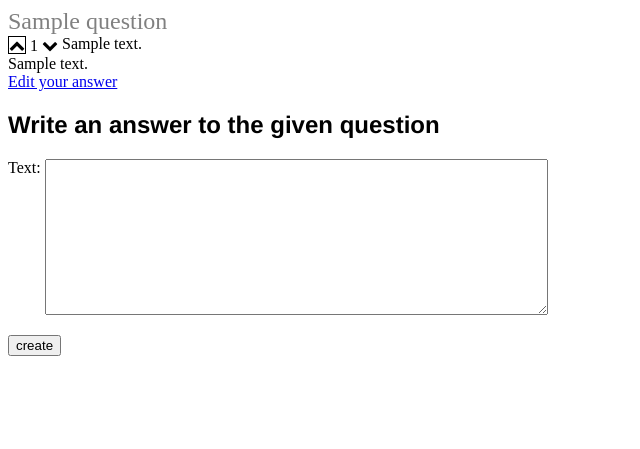
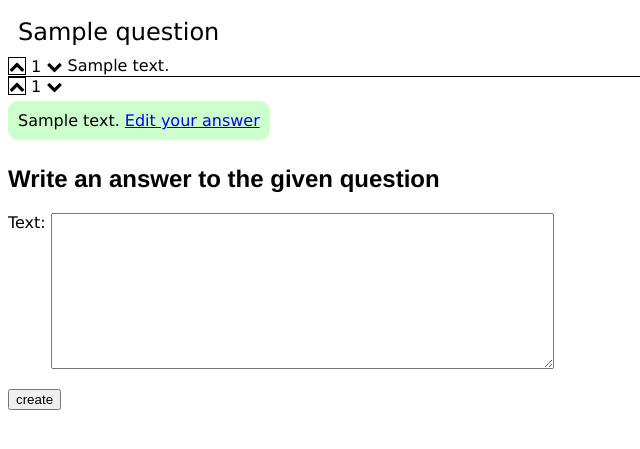
Before and after one commit to polylith/questi, a Django app: page /question/1/ in a window 1280 px wide. Shown: the top 449 px of the page, without its empty margins (0-640 px from the left). Run offline with Django 3.2, Linux system fonts and the light colour scheme; a user stored in the database is signed in; tables that the repository leaves empty hold one stand-in row (values such as "Sample post"); some libraries are stand-ins or nearby versions.

Commit message:
add possibility to vote answers in question_detail view

```diff
--- a/questi/static/questi/css/style.css
+++ b/questi/static/questi/css/style.css
@@ -1,28 +1,35 @@
+body{
+    font-family: "Lucida Sans", sans-serif;
+}
+
 h2{
     font-family: "Helvetica", sans-serif;
 }
 
 /*START Question List*/
 div.question_list .question_item{
-   padding-top:10px;
+    padding-top:10px;
     padding-bottom: 10px;
 }
 
 div.question_list .question_title{
     text-decoration: none;
-    color:grey;
+    color:white;
     font-size: 24px;
 }
 
 div.question_list .question_title:visited{
-    color:grey;
+    color:white;
     font-size: 24px;
 }
 
 div.question_list .question_summary {
     display: inline-block;
     text-align: center;
-    vertical-align: top;
+    vertical-align: middle;
+    padding:10px;
+    background-color: rgba(0,255,0,0.2);
+    margin-right: -5px;
 }
 
 div.question_list .question_summary .votes{
@@ -43,7 +50,21 @@ div.question_list .question_summary .views{
 div.question_list .question_content{
     display: inline-block;
     vertical-align: middle;
+    background-color: #1abc9c;
+    padding: 10px;
+    border-radius: 10px;
+    border: grey 1px solid;
 }
+div.question_list .question_creationtime{
+    font-size: smaller;
+    text-align: right;
+}
+
+div.question_list .question_edit{
+    float: right;
+    text-decoration: none;
+}
+
 /*END Question List*/
 
 /*START Question Create*/
@@ -54,8 +75,12 @@ label[for=id_text]{
 
 /*START Question Detail*/
 div.question_detail .question_title{
-    color:grey;
+    color:black;
     font-size: 24px;
+}
+
+div.question_detail{
+    border-bottom: 1px black solid;
 }
 
 div.question_detail .question_content{
@@ -68,6 +93,24 @@ div.question_detail .question_vote{
     vertical-align: middle;
 }
 
+div.answers .answer_block{
+    display: block;
+}
+
+div.question_detail .question_title{
+    padding: 10px;
+    display: inline-block;
+}
+
+div.answers .answer{
+    background-color: rgba(0, 255, 0, 0.2);
+    margin-bottom: 5px;
+    margin-top: 5px;
+    padding: 10px;
+    display: inline-block;
+    border-radius: 10px;
+}
+
 ul.errorlist{
     color:red;
 }
--- a/questi/templates/questi/question_detail.html
+++ b/questi/templates/questi/question_detail.html
@@ -1,5 +1,6 @@
 {% extends "questi/index.html" %}
 {% load i18n %}
+{% load answer_extra %}
 {% load static %}
 
 {% block extra_head %}
@@ -10,52 +11,57 @@
             var post_data = {'csrfmiddlewaretoken': '{{ csrf_token }}'}
 
             $("div.vote_up").click(function () {
+                var act_element = $(this).parent();
+                var url = $(this).data("link");
+            console.log(url);
                 $.ajax({
                     type: "POST",
-                    url: "/question/{{ question.id }}/vote_up/",
+                    url: url,
                     data: post_data,
                     success: function (data) {
-                        var vote_rate = parseInt($("div.question_vote span").text());
+                        var vote_rate = parseInt(act_element.find("span.rate").text());
                         vote_rate += 1;
                         if (vote_rate == 0) {
                             vote_rate = 1;
                         }
-                        $("div.question_vote span").html(vote_rate);
-                        $("div.vote_down").removeClass("active");
-                        $("div.vote_up").addClass("active");
+                        act_element.find("span.rate").html(vote_rate);
+                        act_element.find("div.vote_down").removeClass("active");
+                        act_element.find("div.vote_up").addClass("active");
                     },
                     error: function (jqXHR, textStatus, errorThrown) {
-                        var vote_rate = parseInt($("div.question_vote span").text());
+                        var vote_rate = parseInt(act_element.find("span.rate").text());
                         vote_rate -= 1;
-                        $("div.question_vote span").html(vote_rate);
-                        $("div.vote_up").removeClass("active");
+                        act_element.find("span.rate").html(vote_rate);
+                        act_element.find("div.vote_up").removeClass("active");
                         alert("{% blocktrans %}Your vote has been deleted{% endblocktrans %}");
                     }
                 });
             })
 
             $("div.vote_down").click(function () {
+                var act_element = $(this).parent();
+                var url = $(this).data("link");
                 $.ajax({
                     type: "POST",
-                    url: "/question/{{ question.id }}/vote_down/",
+                    url: url,
                     data: post_data,
                     success: function (data) {
-                        var vote_rate = parseInt($("div.question_vote span").text());
+                        var vote_rate = parseInt(act_element.find("span.rate").text());
                         vote_rate -= 1;
                         if (vote_rate == 0) {
                             vote_rate = -1;
                         }
-                        $("div.vote_up").removeClass("active");
-                        $("div.vote_down").addClass("active");
-                        $("div.question_vote span").html(vote_rate);
+                        act_element.find("div.vote_up").removeClass("active");
+                        act_element.find("div.vote_down").addClass("active");
+                        act_element.find("span.rate").html(vote_rate);
 
                     },
                     error: function (jqXHR, textStatus, errorThrown) {
-                        var vote_rate = parseInt($("div.question_vote span").text());
+                        var vote_rate = parseInt(act_element.find("span.rate").text());
                         vote_rate += 1;
-                        $("div.question_vote span").html(vote_rate);
-                        $("div.vote_down").removeClass("active");
-                         alert("{% blocktrans %}Your vote has been deleted{% endblocktrans %}");
+                        act_element.find("span.rate").html(vote_rate);
+                        act_element.find("div.vote_down").removeClass("active");
+                        alert("{% blocktrans %}Your vote has been deleted{% endblocktrans %}");
                     }
                 });
             })
@@ -69,13 +75,13 @@
 {% block content %}
     {% if success_text %}{{ success_text }}{% endif %}
     <div class="question_detail">
-        <div class="question_title">
-            {{ question.title }}
+        <div>
+            <span class="question_title">{{ question.title }}</span>
         </div>
         <div class="question_vote">
-            <div class="vote_up fa fa-chevron-up {% if user_vote == 1 %} active {% endif %}"></div>
-            <span>{{ question.get_rate }}</span>
-            <div class="vote_down fa fa-chevron-down {% if user_vote == -1 %} active {% endif %}"></div>
+            <div class="vote_up fa fa-chevron-up {% if user_vote == 1 %} active {% endif %}" data-link="{% url 'question_vote_up' question.id %}"></div>
+            <span class="rate">{{ question.get_rate }}</span>
+            <div class="vote_down fa fa-chevron-down {% if user_vote == -1 %} active {% endif %}" data-link="{% url 'question_vote_down' question.id %}"></div>
         </div>
         <div class="question_content">
             <div class="question_text">
@@ -86,11 +92,19 @@
     <div class="answers">
         <div class="answer_list">
             {% for answer in question.answer_set.all %}
-                <div id="answer_{{ answer.id }}">{{ answer.text }}</div>
-                {% if answer.user == user %}
-                    <div class="answer_edit"><a class="question_title" href="{% url 'answer_update' answer.id %}">
-                        {% blocktrans %}Edit your answer{% endblocktrans %}
-                    </a></div>{% endif %}
+                <div class="answer_block">
+                    <div class="answer_vote">
+                        <div class="vote_up fa fa-chevron-up {% answer_is_vote_up user answer %}" data-link="{% url 'answer_vote_up' question.id  answer.id %}"></div>
+                        <span class="rate">{{ answer.get_rate }}</span>
+                        <div class="vote_down fa fa-chevron-down {% answer_is_vote_down user answer %}" data-link="{% url 'answer_vote_down' question.id  answer.id %}"></div>
+                    </div>
+                    <div class="answer">{{ answer.text }}
+                        {% if answer.user == user %}
+                            <a class="answer_edit" href="{% url 'answer_update' question.id answer.id %}">
+                                {% blocktrans %}Edit your answer{% endblocktrans %}
+                            </a>{% endif %}
+                    </div>
+                </div>
             {% endfor %}
         </div>
         <div class="post_answer">
--- a/questi/templates/questi/question_list.html
+++ b/questi/templates/questi/question_list.html
@@ -27,6 +27,9 @@
                         {{ question.title }}
                     </a>
                     <div class="question_creationtime">{{ question.get_time_as_string }}</div>
+                    <a class="question_edit" href="{% url 'question_update' question.id %}">
+                       {% blocktrans %}Edit{% endblocktrans %}
+                    </a>
                 </div>
             </div>
         {% empty %}
--- /dev/null
+++ b/questi/templatetags/answer_extra.py
@@ -0,0 +1,18 @@
+from django import template
+
+register = template.Library()
+
+
+@register.simple_tag
+def answer_is_vote_up(user, answer):
+    if answer.is_vote_by_user(user) == 1:
+        return "active"
+    else:
+        return ""
+
+@register.simple_tag
+def answer_is_vote_down(user, answer):
+    if answer.is_vote_by_user(user) == -1:
+        return "active"
+    else:
+        return ""
--- a/questi/urls.py
+++ b/questi/urls.py
@@ -6,8 +6,10 @@ urlpatterns = [
     url(r'^question/create/$', views.create_question, ),
     url(r'^questions/$', QuestionListView.as_view(), name="question_list"),
     url(r'^question/(?P<slug>[^/]+)/$', QuestionDetailView.as_view(), name='question_detail'),
-    url(r'^question/(?P<question_id>[0-9]+)/vote_up/$', views.question_vote_up, ),
-    url(r'^question/(?P<question_id>[0-9]+)/vote_down/$', views.question_vote_down, ),
+    url(r'^question/(?P<question_id>[0-9]+)/vote_up/$', views.question_vote_up, name="question_vote_up"),
+    url(r'^question/(?P<question_id>[0-9]+)/vote_down/$', views.question_vote_down, name="question_vote_down"),
+    url(r'^question/(?P<question_id>[0-9]+)/answer/(?P<answer_id>[0-9]+)/vote_up/$', views.answer_vote_up, name="answer_vote_up"),
+    url(r'^question/(?P<question_id>[0-9]+)/answer/(?P<answer_id>[0-9]+)/vote_down/$', views.answer_vote_down, name="answer_vote_down"),
     url(r'^question/(?P<slug>[^/]+)/edit/$', QuestionUpdateView.as_view(), name='question_update'),
-    url(r'^answer/(?P<slug>[^/]+)/edit/$', AnswerUpdateView.as_view(), name='answer_update')
+    url(r'^question/(?P<question_id>[0-9]+)/answer/(?P<slug>[^/]+)/edit/$', AnswerUpdateView.as_view(), name='answer_update')
 ]
--- a/questi/views.py
+++ b/questi/views.py
@@ -3,6 +3,7 @@ from django.core.serializers import json
 from django.http import HttpResponse, HttpResponseBadRequest
 from django.shortcuts import render, redirect
 from django.utils.translation import ugettext_lazy as _
+from django.utils.translation import ugettext
 from django.views.decorators.csrf import csrf_protect
 from django.views.generic import ListView, DetailView, UpdateView
 from django.views.generic.edit import ModelFormMixin, ProcessFormView
@@ -50,6 +51,7 @@ class QuestionDetailView(DetailView):
         form = AnswerForm(None)
         context['answer_form'] = form
         context['user_vote'] = self.object.is_vote_by_user(self.request.user)
+        context['answers'] = self.object.answer_set.all()
         try:
             context['success_text'] = self.request.session.get('success_text', None)
             del self.request.session['success_text']
@@ -82,15 +84,15 @@ class QuestionUpdateView(UpdateView):
 
     def get_success_url(self):
         user = self.request.user
-        self.request.session["success_text"] = _("Answer successful edited.")
-        return "/question/{0}".format(self.object.id)
+        self.request.session["success_text"] = ugettext("Answer successful edited.")
+        return "/question/{0}/".format(self.object.id)
 
 
 def question_vote_up(request, question_id):
     if request.method == "POST" and request.user.is_authenticated():
         question = Question.objects.get(pk=question_id)
         vote = request.user.vote_question(question, 1)
-        if vote != None:
+        if vote is not None:
             return HttpResponse()
         else:
             return HttpResponseBadRequest()
@@ -101,7 +103,29 @@ def question_vote_down(request, question_id):
     if request.method == "POST" and request.user.is_authenticated():
         question = Question.objects.get(pk=question_id)
         vote = request.user.vote_question(question, -1)
-        if vote != None:
+        if vote is not None:
+            return HttpResponse()
+        else:
+            return HttpResponseBadRequest()
+    return HttpResponseBadRequest()
+
+
+def answer_vote_up(request, question_id, answer_id):
+    if request.method == "POST" and request.user.is_authenticated():
+        answer = Answer.objects.get(pk=answer_id)
+        vote = request.user.vote_answer(answer, 1)
+        if vote is not None:
+            return HttpResponse()
+        else:
+            return HttpResponseBadRequest()
+    return HttpResponseBadRequest()
+
+
+def answer_vote_down(request, question_id, answer_id):
+    if request.method == "POST" and request.user.is_authenticated():
+        answer = Answer.objects.get(pk=answer_id)
+        vote = request.user.vote_answer(answer, -1)
+        if vote is not None:
             return HttpResponse()
         else:
             return HttpResponseBadRequest()
@@ -116,5 +140,5 @@ class AnswerUpdateView(UpdateView):
 
     def get_success_url(self):
         user = self.request.user
-        self.request.session["success_text"] = _("Answer successful edited.")
-        return "/question/{0}".format(self.object.id)
+        self.request.session["success_text"] = ugettext("Answer successful edited.")
+        return "/question/{0}/".format(self.object.question.id)
```
Also changed, not shown: questi/models.py (+11 -2 lines), questi/templatetags/__init__.py (added).
